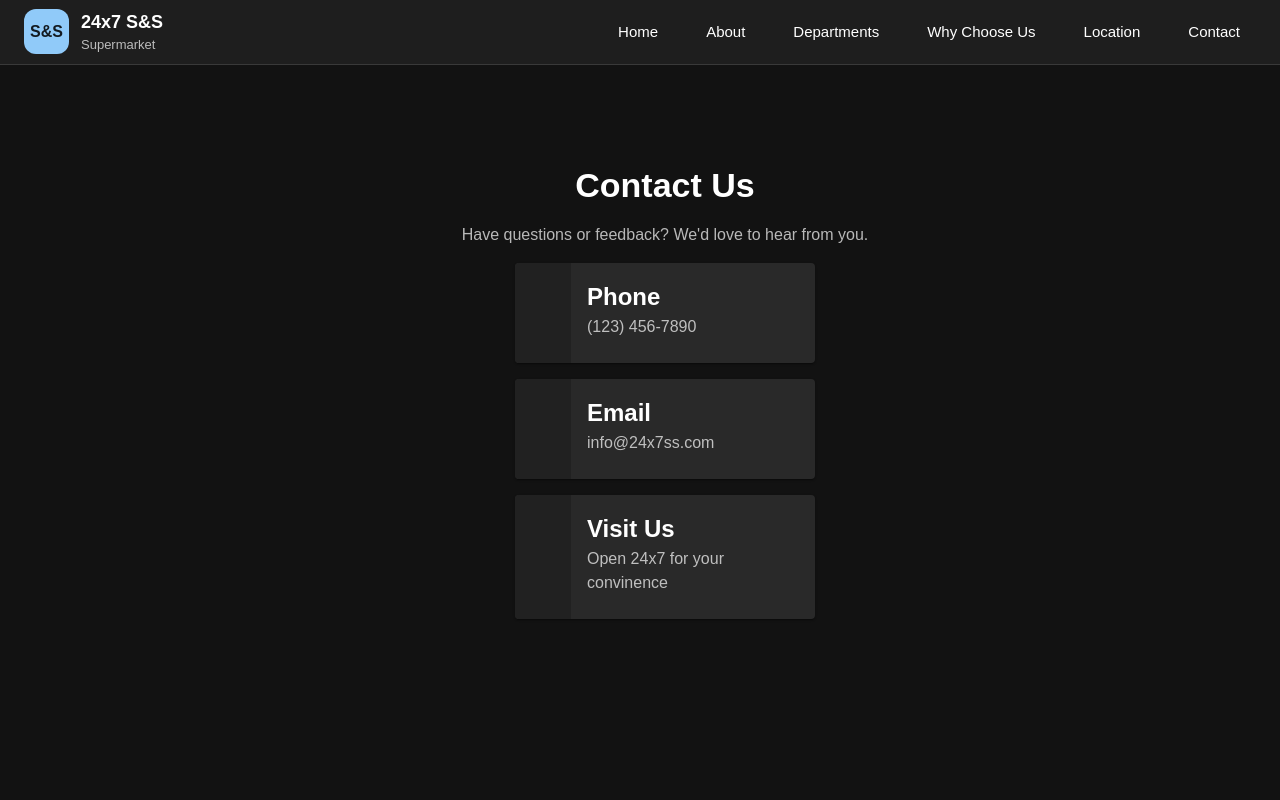
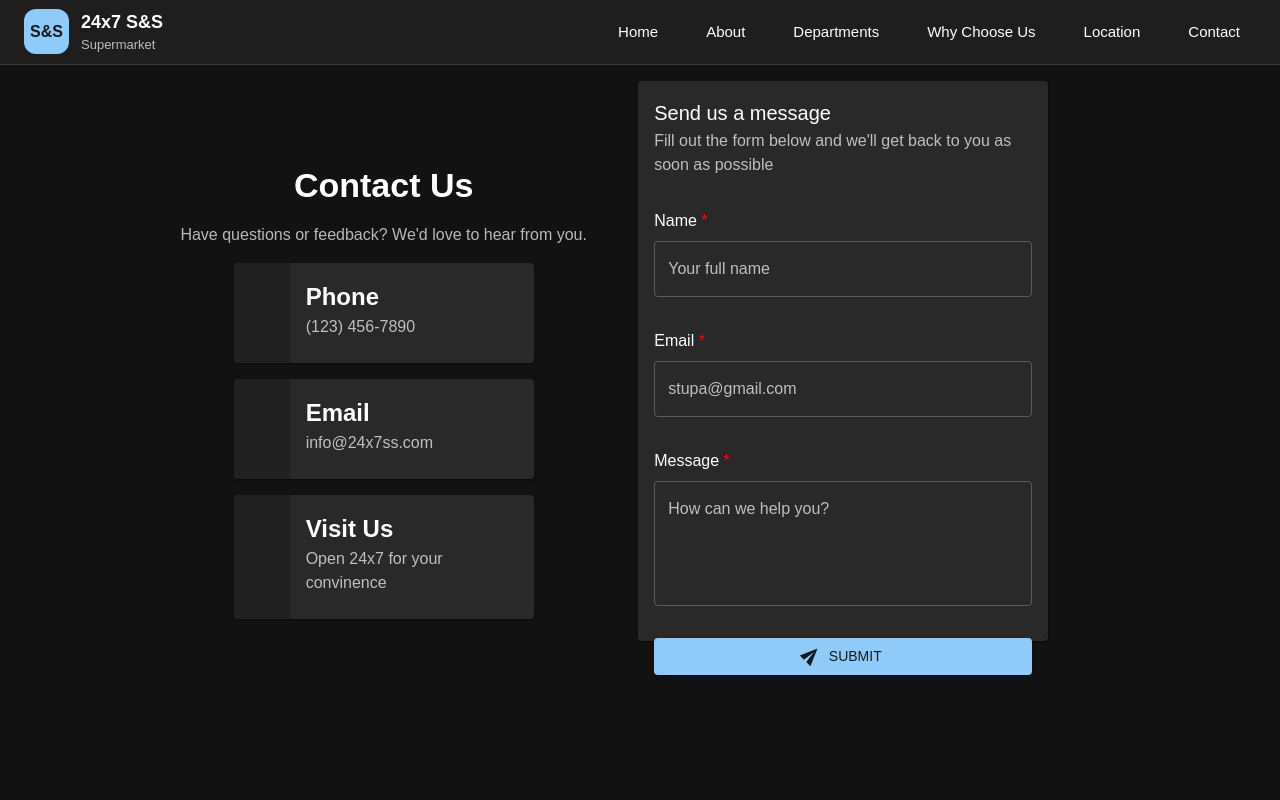
Before and after one commit to ssmaurya123/sns-supermarket-ui, a Next.js app: page /contact in a window 1280 px wide. Shown: the top 800 px of the page. Built offline with nearby package versions, Linux system fonts and the light colour scheme; some icons are missing.

Commit message:
feat: Add nodemailer and react-hook-form dependencies; update contact page layout

```diff
--- a/package.json
+++ b/package.json
@@ -14,8 +14,10 @@
     "@mui/icons-material": "^7.3.8",
     "@mui/material": "^7.3.8",
     "next": "16.1.6",
+    "nodemailer": "^8.0.1",
     "react": "19.2.3",
-    "react-dom": "19.2.3"
+    "react-dom": "19.2.3",
+    "react-hook-form": "^7.71.1"
   },
   "devDependencies": {
     "babel-plugin-react-compiler": "1.0.0",
--- a/src/app/contact/page.js
+++ b/src/app/contact/page.js
@@ -1,12 +1,14 @@
 "use client"
 import ContactComponent from "@/components/ContactComponent"
+import MessageForm from "@/components/MessageForm"
 import { Box } from "@mui/material"
 
 const ContactPage = () => {
     return (
-        <Box sx={{ marginLeft: "50px" }}>
+        <Box sx={{ display: "flex", flexDirection: "row", alignItems: "center", justifyContent: "center", height: "100vh" }}>
 
             <ContactComponent />
+            <MessageForm />
 
         </Box>
     )
--- /dev/null
+++ b/src/components/MessageForm.jsx
@@ -0,0 +1,68 @@
+"use client";
+
+import { Send } from "@mui/icons-material";
+import { Box, Button, Paper, TextField, Typography } from "@mui/material";
+import React from "react";
+import { useForm } from "react-hook-form";
+
+const MessageForm = () => {
+
+    const { register, handleSubmit, reset, formState: { errors } } = useForm();
+
+    const onSubmit = (data) => {
+        console.log(data);
+    }
+
+
+    return (
+        <Box sx={{ display: "flex", justifyContent: "center", height: "100vh" }}>
+            <Paper sx={{ width: "80%", height: "70%", bgcolor: "background.paper", mt: 2, p: 2 }}>
+                <Typography variant="h6">Send us a message</Typography>
+                <Typography variant="body1" sx={{ color: "text.secondary", mb: 4 }}>Fill out the form below and we'll get back to you as soon as possible</Typography>
+
+                <form onSubmit={handleSubmit(onSubmit)}>
+                    <Typography variant="body1" sx={{ color: "#FFF", mb: 1 }}>
+                        Name
+                        <span style={{ color: "red" }}> *</span>
+                    </Typography>
+                    <TextField
+                        label="Your full name"
+                        sx={{ width: "100%", mb: 4 }}
+                        error={!!errors.name}
+                        helperText={errors.name?.message}
+                        {...register("name", { required: "Name is required" })}
+                    />
+                    <Typography variant="body1" sx={{ color: "#FFF", mb: 1 }}>Email<span style={{ color: "red" }}> *</span></Typography>
+                    <TextField
+                        label="stupa@gmail.com"
+                        sx={{ width: "100%", mb: 4 }}
+                        error={!!errors.email}
+                        helperText={errors.email?.message}
+                        {...register("email", {
+                            required: "Email is required", pattern: {
+                                value: /^[^\s@]+@[^\s@]+\.[^\s@]+$/,
+                                message: "Enter a valid email address",
+                            },
+                        })}
+                    />
+                    <Typography variant="body1" sx={{ color: "#FFF", mb: 1 }}>Message<span style={{ color: "red" }}> *</span></Typography>
+                    <TextField
+                        label="How can we help you?"
+                        multiline
+                        rows={4}
+                        sx={{ width: "100%", mb: 4 }}
+                        error={!!errors.message}
+                        helperText={errors.message?.message}
+                        {...register("message", { required: "Message is required" })}
+                    />
+                    <Button type="submit" startIcon={<Send sx={{ transform: "rotate(-45deg)", mb: "2px" }} />} fullWidth variant="contained" color="primary">Submit</Button>
+
+                </form>
+
+
+            </Paper>
+        </Box>
+    )
+}
+
+export default MessageForm
```
Also changed, not shown: 1 other file (tests, documents, lock files or other folders).
